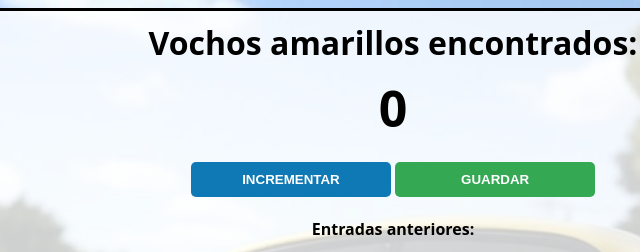
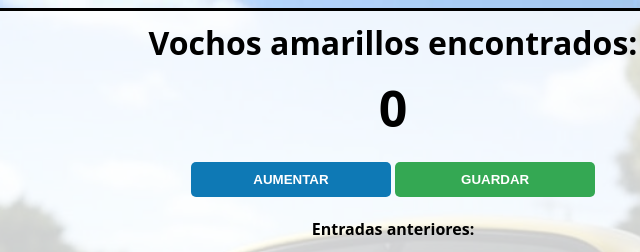
Before and after one commit to PepeRod/vocho-counter, a plain HTML site: page index.html in a window 1280 px wide. Shown: the top 252 px of the page, 247-887 px from the left. Drawn offline with Linux system fonts and the light colour scheme.

Commit message:
Cambié texto del botón izquierda

```diff
--- a/index.html
+++ b/index.html
@@ -6,7 +6,7 @@
         <div class = "panel">
             <h1>Vochos amarillos encontrados:</h1>
             <h2 id="count-el">0</h2>
-            <button id="increment-btn" onclick="increment()">INCREMENTAR</button>
+            <button id="increment-btn" onclick="increment()">AUMENTAR</button>
             <button id="save-btn" onclick="save()">GUARDAR</button>
             <p id="save-el">Entradas anteriores: </p>
             <script src="index.js">
```
